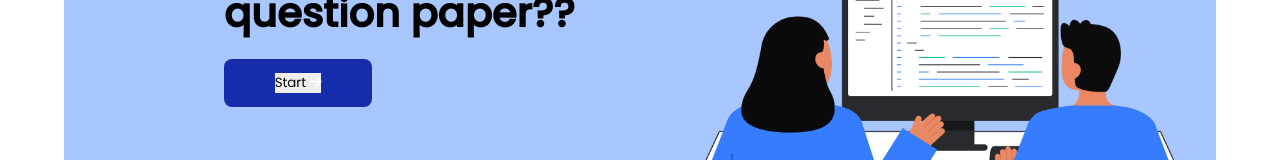
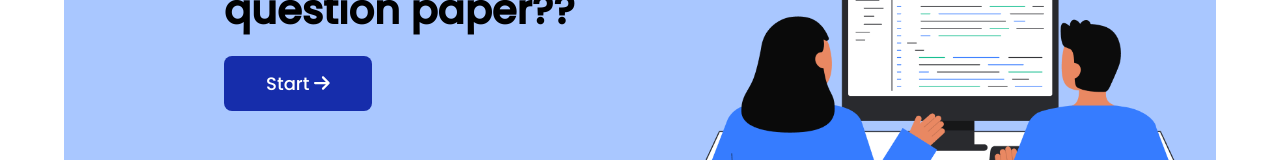
Before and after one commit to BhoomiGupta03/Question-Paper-Planner-frontend, a React (Create React App) app: page / in a window 1280 px wide. Shown: the part 392-552 px from the top of the page. Built offline with nearby package versions, Linux system fonts and the light colour scheme.

Commit message:
changes in banner css

```diff
--- a/src/css/App.css
+++ b/src/css/App.css
@@ -104,12 +104,13 @@
     Filter: invert(1)
 }
 
-.banner-container .start-link a {
+.banner-container .start-link .start-btn {
+    background-color: #162DAB;
     font-size: 18px;
     font-weight: 500;
     color: #FFFFFF;
     text-decoration: none;
-    /* Removes underline */
+
 }
 
 .banner-container .start-link:hover {
@@ -318,8 +319,8 @@ button:hover {
     color: #FFFFFF;
 }
 
- .error-message{
-     color: red;
+.error-message {
+    color: red;
     margin: 10px 0;
 }
 
```
